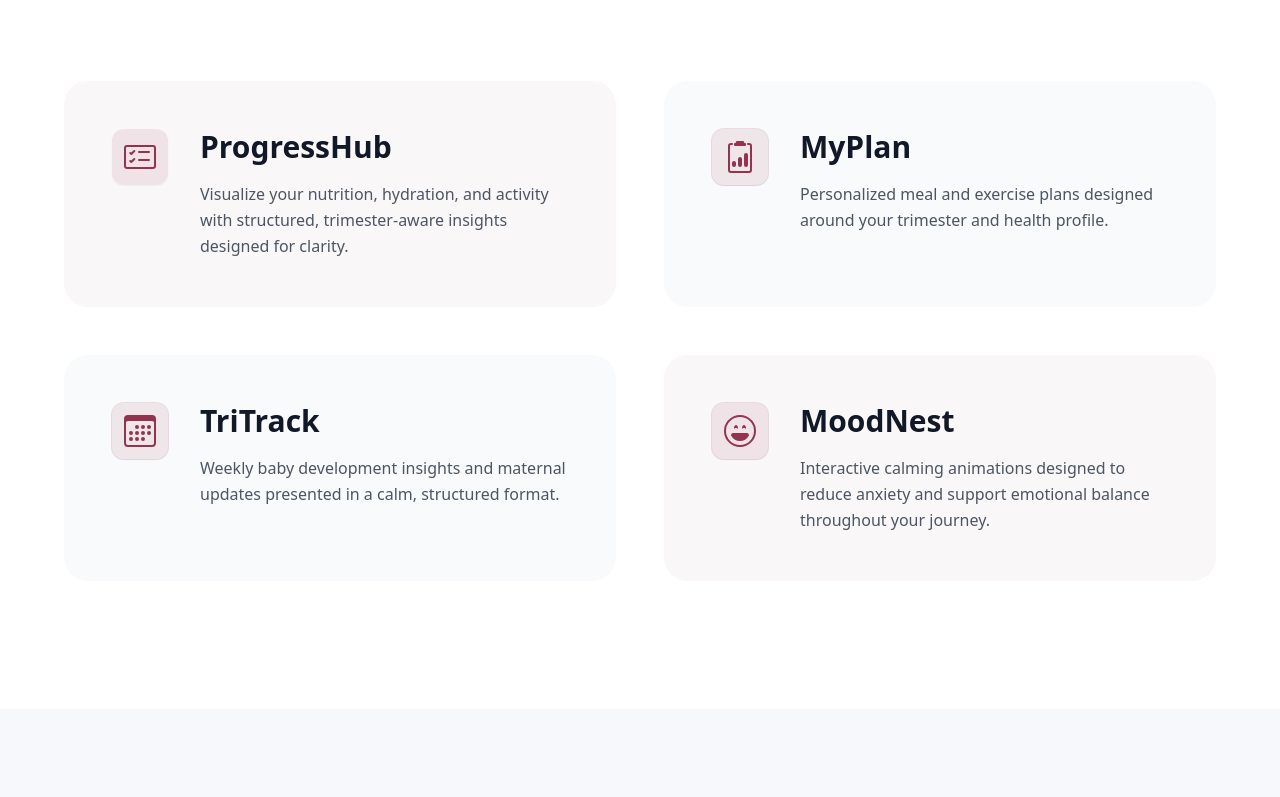
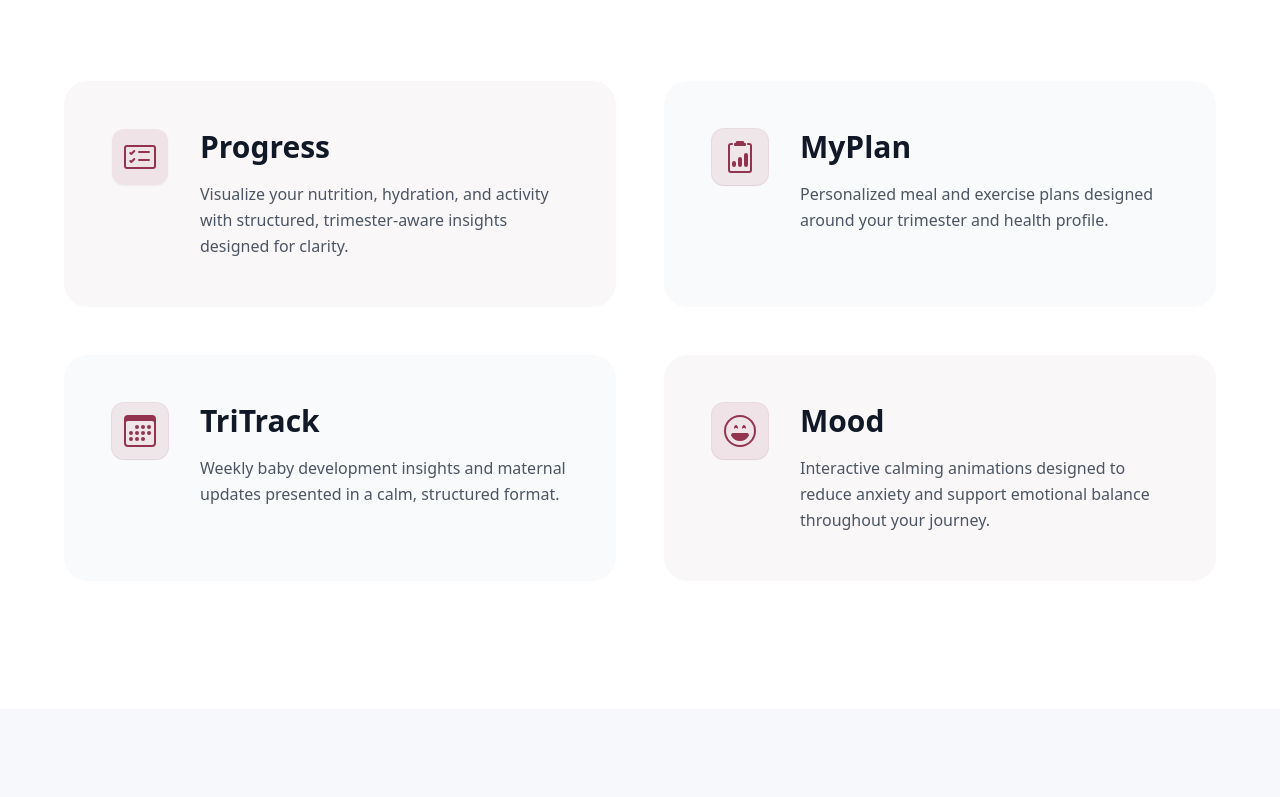
Before and after one commit to write2nupu/MomCare-Website, a React (Vite) app: page / in a window 1280 px wide. Shown: the part 1103-1900 px from the top of the page. Built offline with nearby package versions, Linux system fonts and the light colour scheme.

Commit message:
Update FAQ answers and rename references from ProgressHub to Progress and MoodNest to Mood

```diff
--- a/src/Data/faqs.ts
+++ b/src/Data/faqs.ts
@@ -17,12 +17,12 @@ export type FAQ = {
     {
       question: "Does the app work offline?",
       answer:
-        "Yes. Core features like ProgressHub tracking, certain wellness tools, and MoodNest relaxation exercises can work even without an internet connection."
+        "Mostly. Core features like Progress, TriTrack, certain wellness tools; but Mood (formerly known as MoodNest) relaxation exercises can not work without an internet connection."
     },
     {
       question: "Is my pregnancy data secure?",
       answer:
-        "Yes. MomCare follows strong privacy standards and uses encryption to protect personal and medical information."
+        "Yes. MomCare follows strong privacy standards. Health information is stored in-device in Apple Health. So, your data remains private and secure."
     },
     {
       question: "Can I track my baby's development week by week?",
--- a/src/pages/Home.tsx
+++ b/src/pages/Home.tsx
@@ -87,7 +87,7 @@ const Home = () => {
                 {/* 2x2 Grid */}
                 <div className="max-w-6xl mx-auto grid md:grid-cols-2 gap-6 md:gap-12">
 
-                    {/* ProgressHub */}
+                    {/* Progress */}
                     <div className="group bg-[#faf7f8] rounded-3xl p-6 md:p-12
                           transition-all duration-500
                           hover:-translate-y-2 hover:shadow-2xl">
@@ -121,7 +121,7 @@ const Home = () => {
                             {/* TEXT */}
                             <div>
                                 <h3 className="text-xl md:text-3xl font-semibold text-gray-900">
-                                    ProgressHub
+                                    Progress
                                 </h3>
 
                                 <p className="mt-4 text-gray-600 leading-relaxed">
@@ -234,7 +234,7 @@ const Home = () => {
                     </div>
 
 
-                    {/* MoodNest */}
+                    {/* Mood */}
                     <div className="group bg-[#faf7f8] rounded-3xl p-6 md:p-12
                         transition-all duration-500
                         hover:-translate-y-2 hover:shadow-2xl">
@@ -269,7 +269,7 @@ const Home = () => {
                             {/* TEXT */}
                             <div>
                                 <h3 className="text-xl md:text-3xl font-semibold text-gray-900">
-                                    MoodNest
+                                    Mood
                                 </h3>
 
                                 <p className="mt-4 text-gray-600 leading-relaxed">
--- a/src/pages/PrivacyPolicy.tsx
+++ b/src/pages/PrivacyPolicy.tsx
@@ -159,7 +159,7 @@ export default function PrivacyPolicy() {
                                 <li>Mood, diet, hydration, symptom & exercise tracking</li>
                                 <li>Reminders for scans, checkups, supplements</li>
                                 <li>Mental wellness tools like guided breathing</li>
-                                <li>Personalized insights via TrimesterFlow & ProgressHub</li>
+                                <li>Personalized insights via TriTrack & Progress</li>
                             </ul>
 
                             <p className="mt-4">
--- a/src/pages/TermsOfService.tsx
+++ b/src/pages/TermsOfService.tsx
@@ -188,7 +188,7 @@ export default function TermsOfService() {
                             </p>
 
                             <p className="mt-4">
-                                <strong>ProgressHub</strong> — Track health, diet, and exercise.
+                                <strong>Progress</strong> — Track health, diet, and exercise.
                             </p>
                             <p>
                                 <strong>MyPlan</strong> — Personalized daily recommendations.
@@ -197,7 +197,7 @@ export default function TermsOfService() {
                                 <strong>TriTrack</strong> — Weekly pregnancy insights.
                             </p>
                             <p>
-                                <strong>MoodNest</strong> — Emotional wellness audio support.
+                                <strong>Mood</strong> — Emotional wellness audio support.
                             </p>
                         </div>
 
```
